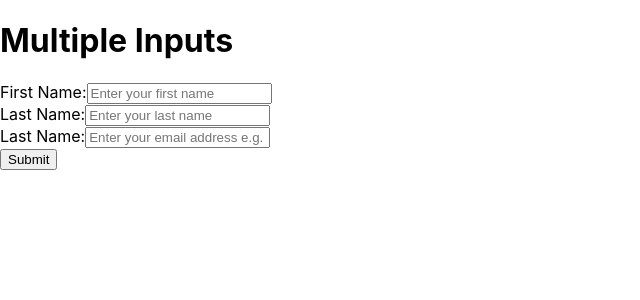
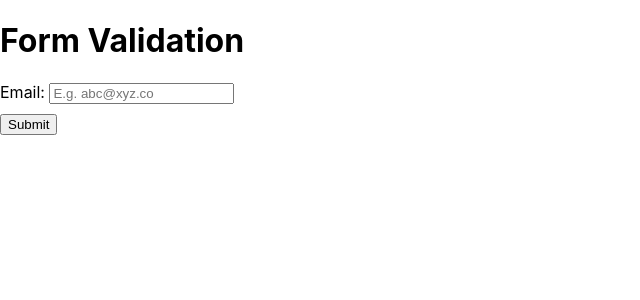
Before and after one commit to habideen/react_js_tutorial, a React (Create React App) app: page / in a window 1280 px wide. Shown: the top 300 px of the page, without its empty margins (0-640 px from the left). Built offline with nearby package versions, Linux system fonts and the light colour scheme.

Commit message:
form validation: validation and disable submit button on invalid

```diff
--- a/src/App.js
+++ b/src/App.js
@@ -1,6 +1,7 @@
 import { useState, useEffect } from "react";
 import "./App.css";
-import MultipleInput from "./components/form/MultipleInput";
+// import MultipleInput from "./components/form/MultipleInput";
+import FormValidatin from "./components/form/FormValidation";
 // import SimpleForm from "./components/form/SimpleForm";
 // import Greeting from "./components/Greeting";
 // import Counter from "./components/Counter";
@@ -23,8 +24,9 @@ function content() {
       <Counter />
       <FormSubmission />
       <ItemMap />
-      <SimpleForm /> */}
-      <MultipleInput />
+      <SimpleForm />
+      <MultipleInput /> */}
+      <FormValidatin />
     </div>
   );
 }
--- /dev/null
+++ b/src/components/form/FormValidation.js
@@ -0,0 +1,53 @@
+import React, {useState} from 'react';
+
+function FormValidatin() {
+  const [email, setEmail] = useState('');
+  const [error, setError] = useState('');
+
+  const validateEmail = (email) => {
+    return String(email)
+      .toLowerCase()
+      .match(
+        /^(([^<>()[\]\\.,;:\s@"]+(\.[^<>()[\]\\.,;:\s@"]+)*)|.(".+"))@((\[[0-9]{1,3}\.[0-9]{1,3}\.[0-9]{1,3}\.[0-9]{1,3}\])|(([a-zA-Z\-0-9]+\.)+[a-zA-Z]{2,}))$/
+      );
+  };
+
+  const handleChange = (event) => {
+    const value = event.target.value;
+    setEmail(value);
+    if (!validateEmail(value)) {
+      setError('Invalid email address');
+    } else {
+      setError('');
+    }
+  }
+
+  const handleSubmit = (event) => {
+    event.preventDefault();
+    if (!error) {
+      alert(`Email submitted: ${email}`);
+    }
+  }
+
+
+  return (
+    <div>
+      <h1>Form Validation</h1>
+      <form onSubmit={handleSubmit}>
+        <div>
+          <label for="email">Email: </label>
+          <input
+            type="email"
+            value={email}
+            onChange={handleChange}
+            placeholder="E.g. abc@xyz.co"
+          />
+          {error && <p style={{color: 'red'}}>{error}</p>}
+          <button type="submit" disabled={!!error} style={{display: 'block', marginTop: '10px'}}>Submit</button>
+        </div>
+      </form>
+    </div>
+  );
+}
+
+export default FormValidatin;
```
